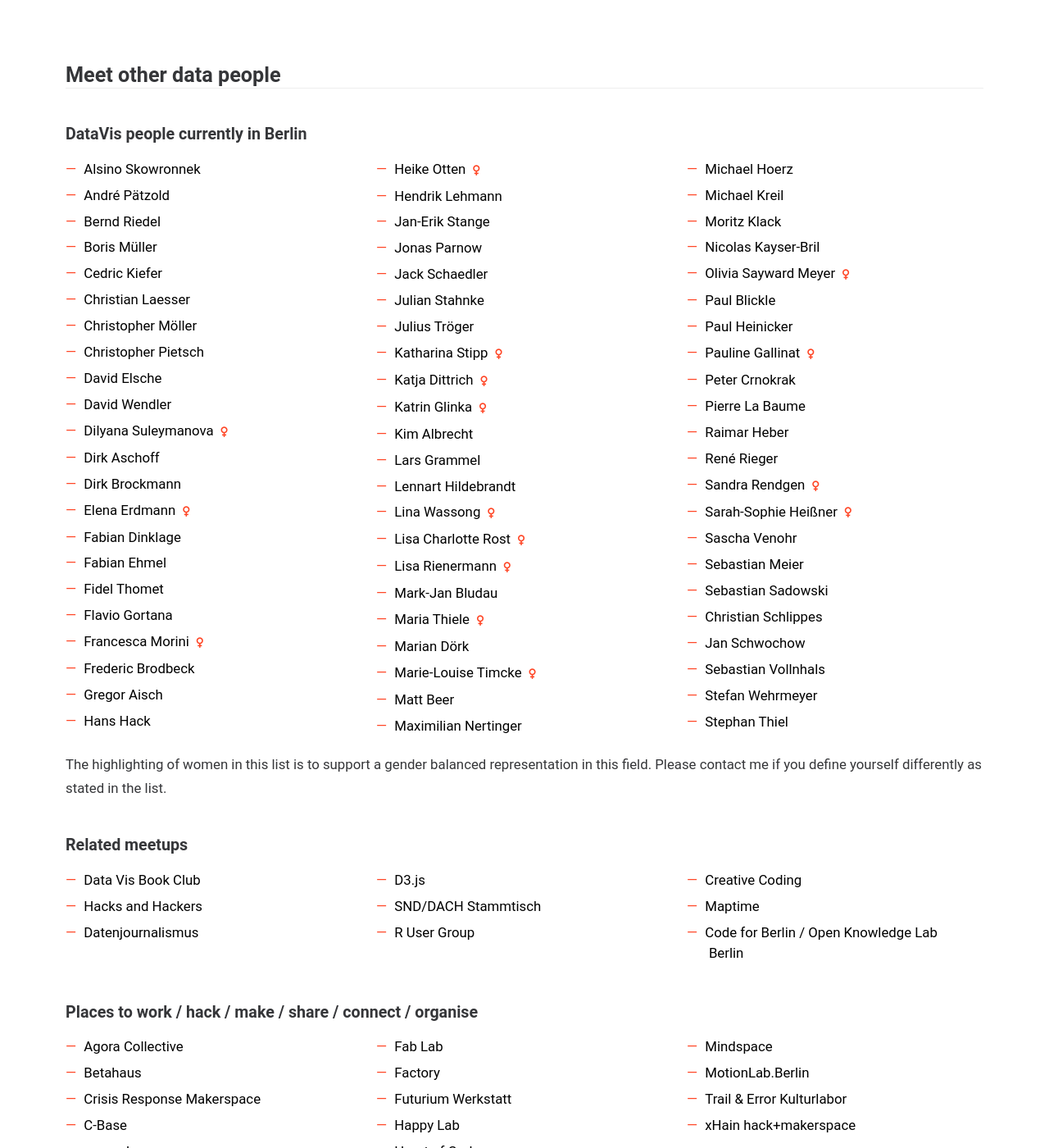
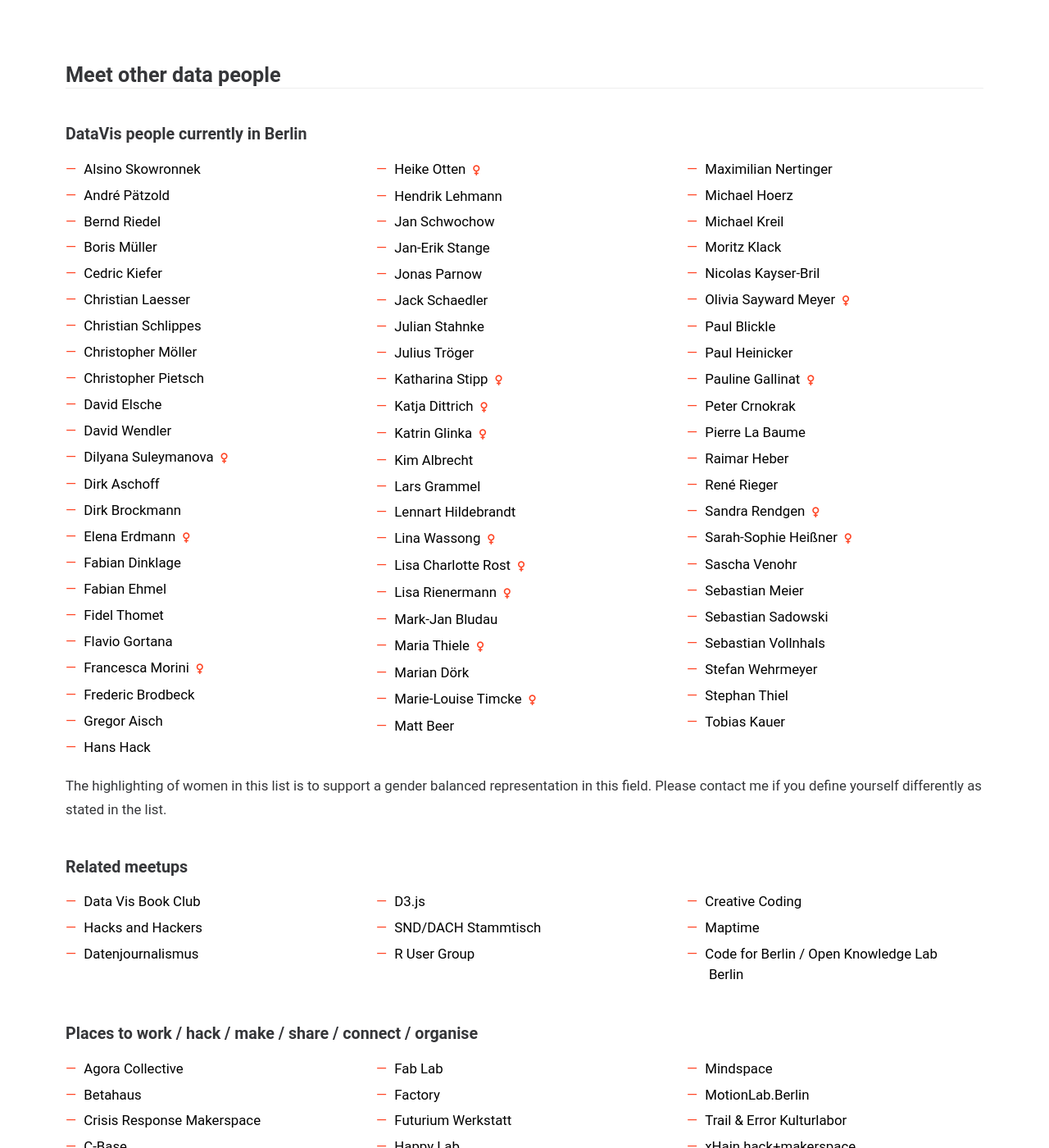
Before and after one commit to Data-Visualization-Berlin/datavis.berlin, a Jekyll site: the page built from index.html, in a window 1280 px wide and 1400 px high, scrolled down 1894 px. Shown: the whole window at 82% size. Built offline with Jekyll 4.4.1, drawn with Linux system fonts in a browser that asks for light colours.

Commit message:
Tobias Kauer added

```diff
--- a/index.html
+++ b/index.html
@@ -196,11 +198,10 @@
         <li><a href="https://twitter.com/venohr">Sascha Venohr</a></li>
         <li><a href="https://twitter.com/seb_meier">Sebastian Meier</a></li>
         <li><a href="https://twitter.com/sadowskiseb">Sebastian Sadowski</a></li>
-        <li><a href="https://twitter.com/geplapper">Christian Schlippes</a></li>
-        <li><a href="http://www.schwochow.de">Jan Schwochow</a></li>
         <li><a href="https://twitter.com/yetzt">Sebastian Vollnhals</a></li>
         <li><a href="https://twitter.com/stefanwehrmeyer">Stefan Wehrmeyer</a></li>
         <li><a href="https://twitter.com/stphnthiel">Stephan Thiel</a></li>
+        <li><a href="https://twitter.com/tobi_vierzwo">Tobias Kauer</a></li>
       </ul>
 
       <span>The highlighting of women in this list is to support a gender balanced representation in this field. Please contact me if you define yourself differently as stated in the list.</span>
```
Also changed, not shown: other parts of index.html (+2 -0 lines).
